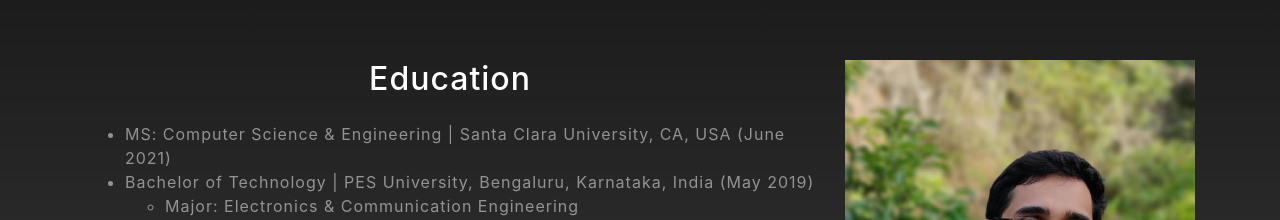
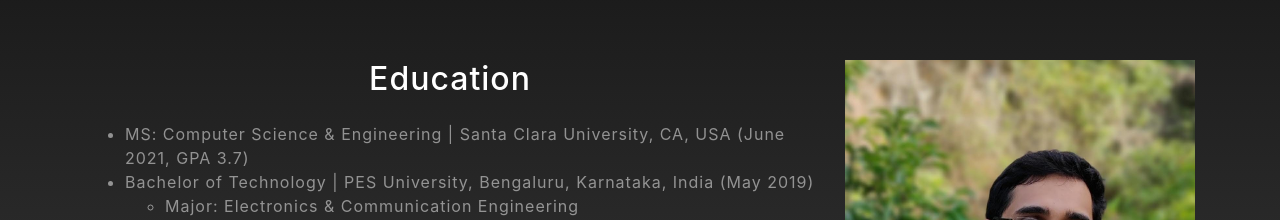
Before and after one commit to TejaswiRaj/Portfolio, a website with bundled scripts: page index.html in a window 1280 px wide. Shown: the part 900-1120 px from the top of the page. Built offline with nearby package versions, Linux system fonts and the light colour scheme.

Commit message:
Update index.html

```diff
--- a/index.html
+++ b/index.html
@@ -77,7 +77,7 @@
         <div class="col-lg-8 mx-auto">
           <h2 class="text-white mb-4">Education</h2>
           <ul class="text-white-50" style="text-align:left">
-          <li>MS: Computer Science & Engineering | Santa Clara University, CA, USA (June 2021)</li>
+          <li>MS: Computer Science & Engineering | Santa Clara University, CA, USA (June 2021, GPA 3.7)</li>
             <li> Bachelor of Technology | PES University, Bengaluru, Karnataka, India (May 2019)</li>
             <ul>
             <li>Major: Electronics & Communication Engineering</li>
```
